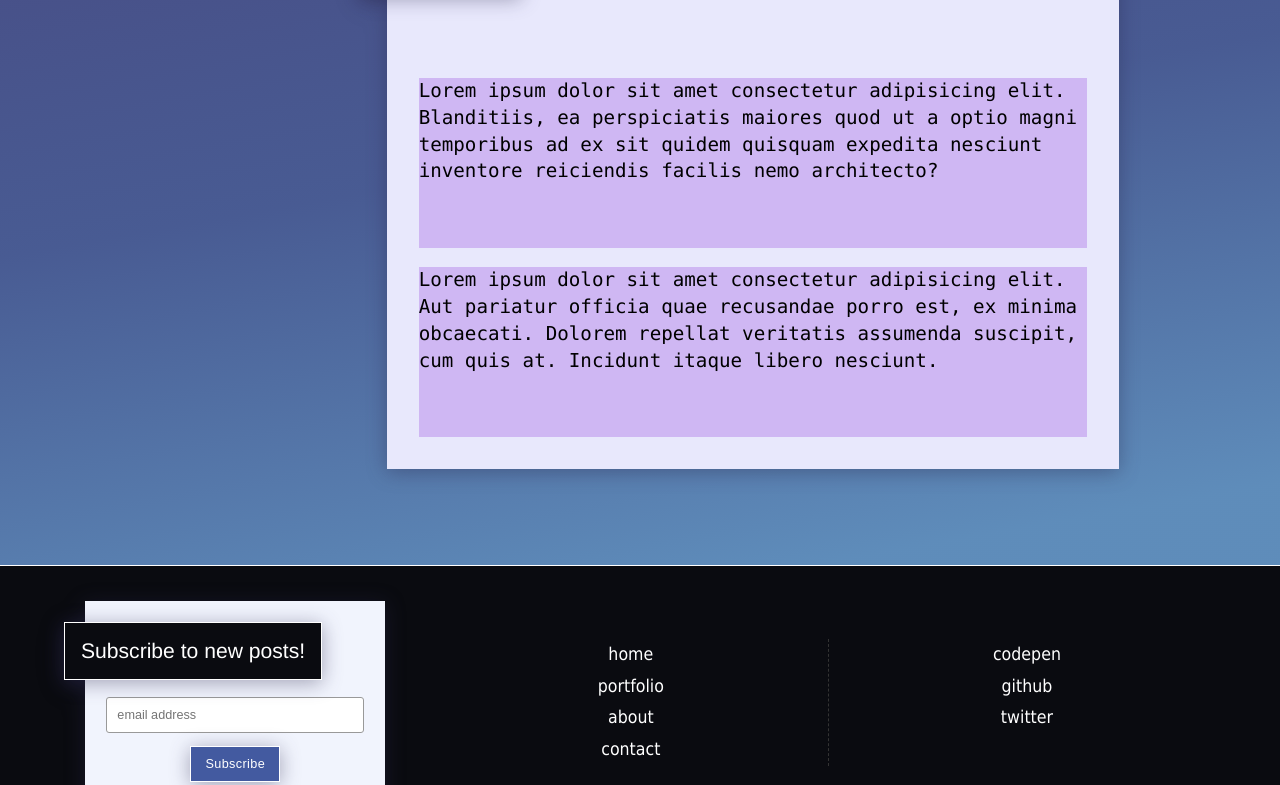
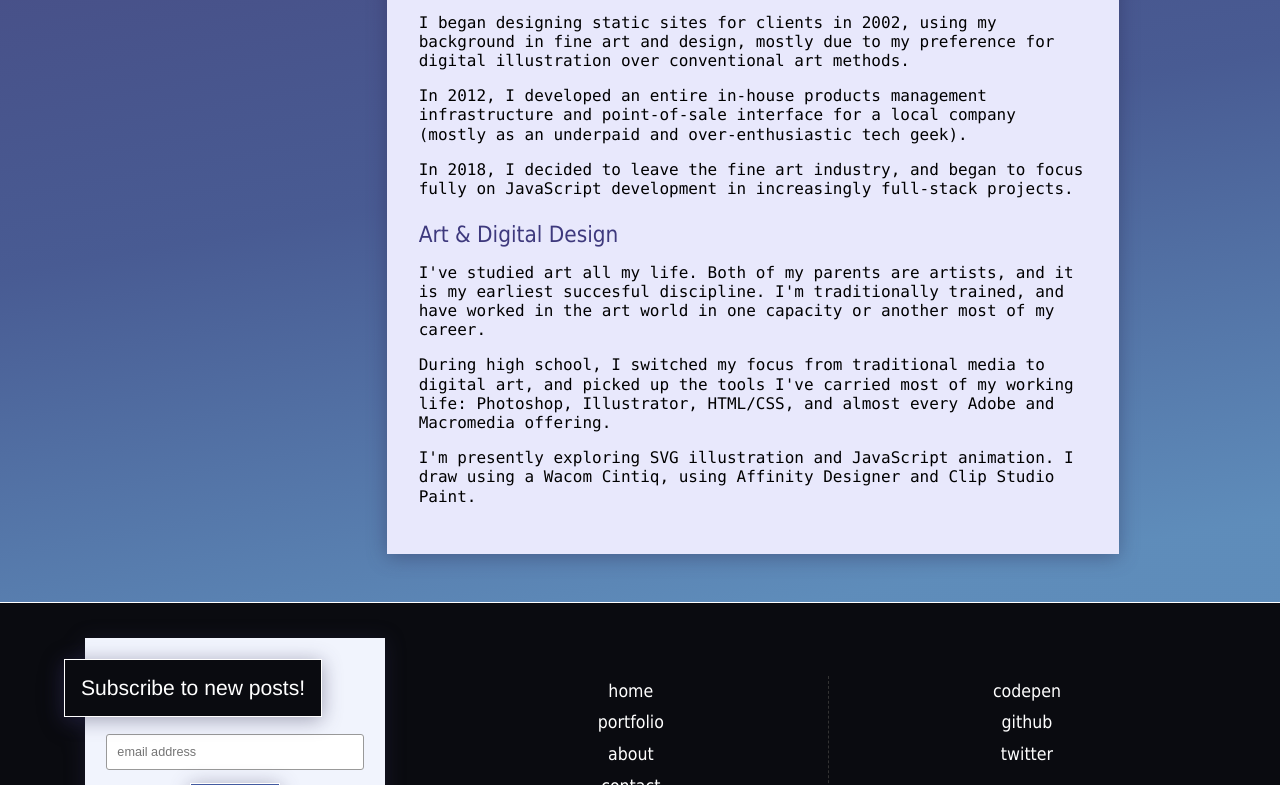
Before and after one commit to UliTroyo/ulitroyo, an Eleventy site: page src/about/index.html in a window 1280 px wide. Shown: the part 235-1020 px from the top of the page. Built offline with nearby package versions, Linux system fonts and the light colour scheme; Eleventy itself is replaced by a stand-in of ours; files that its build step writes are made by us from their sources.

Commit message:
add content to pages

```diff
--- a/src/about/index.html
+++ b/src/about/index.html
@@ -166,8 +166,14 @@
     <main id="main" class="main--inner">
       <article class="main__content">
         <h1 class="main__heading">About me</h1>
-        <p>Lorem ipsum dolor sit amet consectetur adipisicing elit. Blanditiis, ea perspiciatis maiores quod ut a optio magni temporibus ad ex sit quidem quisquam expedita nesciunt inventore reiciendis facilis nemo architecto?</p>
-        <p>Lorem ipsum dolor sit amet consectetur adipisicing elit. Aut pariatur officia quae recusandae porro est, ex minima obcaecati. Dolorem repellat veritatis assumenda suscipit, cum quis at. Incidunt itaque libero nesciunt.</p>
+        <h2>Software Development</h2>
+        <p class="desc-p">I began designing static sites for clients in 2002, using my background in fine art and design, mostly due to my preference for digital illustration over conventional art methods.</p>
+        <p class="desc-p">In 2012, I developed an entire in-house products management infrastructure and point-of-sale interface for a local company (mostly as an underpaid and over-enthusiastic tech geek).</p>
+        <p class="desc-p">In 2018, I decided to leave the fine art industry, and began to focus fully on JavaScript development in increasingly full-stack projects.</p>
+        <h2>Art & Digital Design</h2>
+        <p class="desc-p">I've studied art all my life. Both of my parents are artists, and it is my earliest succesful discipline. I'm traditionally trained, and have worked in the art world in one capacity or another most of my career.</p>
+        <p class="desc-p">During high school, I switched my focus from traditional media to digital art, and picked up the tools I've carried most of my working life: Photoshop, Illustrator, HTML/CSS, and almost every Adobe and Macromedia offering.</p>
+        <p class="desc-p">I'm presently exploring SVG illustration and JavaScript animation. I draw using a Wacom Cintiq, using Affinity Designer and Clip Studio Paint.</p>
       </article>
     </main>
     <footer class="footer">
--- a/src/assets/uli.1.1.0.css
+++ b/src/assets/uli.1.1.0.css
@@ -277,8 +277,8 @@ li:nth-of-type(4n) > .nav__link:focus {
 .main--inner p {
   color: black;
   font-family: Roboto Mono, 'Lucida Console', Monaco, monospace;
-  font-size: 1.2em;
-  line-height: 1.4em;
+  font-size: 1rem;
+  line-height: 1.2rem;
 }
 
 .main__intro {
@@ -321,13 +321,19 @@ li:nth-of-type(4n) > .nav__link:focus {
   font-size: 1rem;
   grid-column: 2;
   max-width: 65vw;
-  min-height: 70vh;
-  padding: 3em 2em 2em;
+  min-height: 40vh;
+  padding: 3em 2em;
   width: 80ch;
 }
 
+.main__content h2 {
+  color: rgb(62, 57, 125);
+  font-size: 1.4em;
+  margin: 1em 0 0;
+}
+
 .main__content p {
-  background: rgba(150, 69, 221, 0.3);
+  /* background: rgba(150, 69, 221, 0.3); */
   margin-top: 1em;
 }
 
```
Also changed, not shown: src/blog/index.html (+9 -2 lines), src/contact/index.html (+10 -2 lines).
